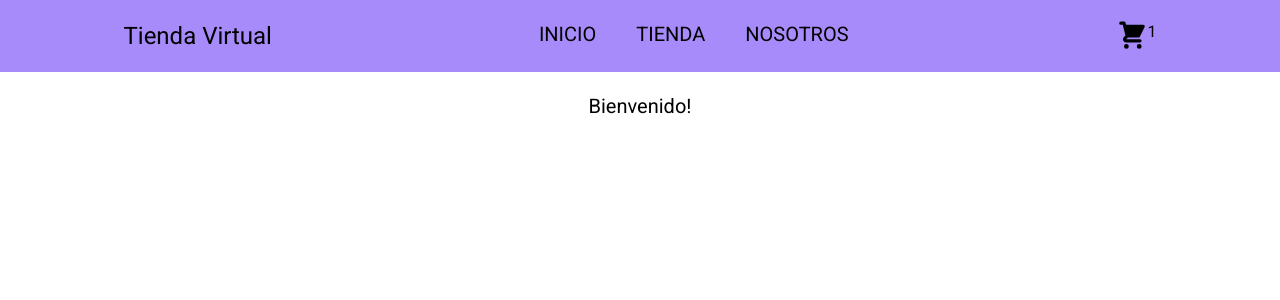
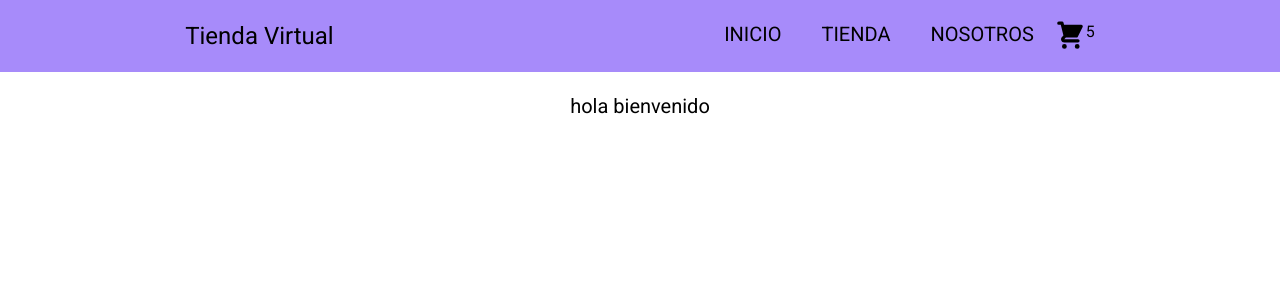
Before and after one commit to marttja26/react, a React (Create React App) app: page / in a window 1280 px wide. Shown: the top 300 px of the page. Built offline with nearby package versions, Linux system fonts and the light colour scheme.

Commit message:
tercercommit

```diff
--- a/src/App.js
+++ b/src/App.js
@@ -2,13 +2,13 @@ import "./App.css";
 import Header from "./components/Header";
 import ItemListContainer from "./components/ItemListContainer";
 
-function App() {
+const App = () => {
 	return (
 		<>
 			<Header />
-			<ItemListContainer greeting="Bienvenido!" />
+			<ItemListContainer greeting="hola bienvenido" />
 		</>
 	);
-}
+};
 
 export default App;
--- a/src/components/CartWidget.js
+++ b/src/components/CartWidget.js
@@ -1,13 +1,13 @@
 import { HiShoppingCart } from "react-icons/hi";
 
-function CartWidget() {
-    const count = 1
-    return(
-        <div className="flex">
-            <HiShoppingCart size="2rem"/>
-            <span>{count > 0 ? count : ""}</span>
-        </div>
-    )
+const CartWidget = () => {
+	const count = 5;
+	return (
+		<div className="flex">
+			<HiShoppingCart size="2rem" />
+			<span>{count > 0 ? count : ""}</span>
+		</div>
+	);
 }
 
 export default CartWidget;
--- a/src/components/Header.js
+++ b/src/components/Header.js
@@ -2,14 +2,15 @@ import Nav from "./Nav";
 import SideNav from "./SideNav";
 import CartWidget from "./CartWidget";
 
-function Header() {
+const Header = () => {
 	return (
 		<header className="flex py-5 bg-violet-400 sticky justify-around">
 			<>
-			<SideNav/>
-			<Nav className="hidden md:block "/>
-			<h1 className="text-2xl md:order-first"><a href="#">Tienda Virtual</a></h1>
-			<CartWidget/>
+				<SideNav />
+				<Nav className="hidden md:flex " />
+				<h1 className="text-2xl md:order-first">
+					<a href="#">Tienda Virtual</a>
+				</h1>
 			</>
 		</header>
 	);
--- a/src/components/ItemListContainer.js
+++ b/src/components/ItemListContainer.js
@@ -1,10 +1,10 @@
-function ItemListContainer({greeting}) {
-    return(
-        <main className="h-screen">
-            <div className="py-5">
-            <p className="text-center text-xl">{greeting}</p>
-            </div>
-        </main>
-    )
+const ItemListContainer = ({ greeting }) => {
+	return (
+		<main className="h-screen">
+			<div className="py-5">
+				<p className="text-center text-xl">{greeting}</p>
+			</div>
+		</main>
+	);
 }
 export default ItemListContainer;
--- a/src/components/Nav.js
+++ b/src/components/Nav.js
@@ -1,13 +1,22 @@
-function Nav({className}) {
-    return (
-        <nav className={className}>
-            <ul className="md:flex">
-                <li className="text-xl px-5 py-5 md:py-0"><a href="">INICIO</a></li>
-                <li className="text-xl px-5 py-5 md:py-0"><a href="">TIENDA</a></li>
-                <li className="text-xl px-5 py-5 md:py-0"><a href="">NOSOTROS</a></li>
-            </ul>
-        </nav>
-    )
+import CartWidget from "./CartWidget";
+
+const Nav = ({ className }) => {
+	return (
+		<nav className={className}>
+			<ul className="md:flex">
+				<li className="text-xl px-5 py-5 md:py-0">
+					<a href="">INICIO</a>
+				</li>
+				<li className="text-xl px-5 py-5 md:py-0">
+					<a href="">TIENDA</a>
+				</li>
+				<li className="text-xl px-5 py-5 md:py-0">
+					<a href="">NOSOTROS</a>
+				</li>
+			</ul>
+			<CartWidget/>
+		</nav>
+	);
 }
 
 export default Nav;
--- a/src/index.css
+++ b/src/index.css
@@ -4,6 +4,6 @@
 
 @layer base {
 	html {
-		font-family: 'Roboto', sans-serif;
+		font-family: "Roboto", sans-serif;
 	}
 }
```
Also changed, not shown: src/components/SideNav.js (+17 -9 lines).
